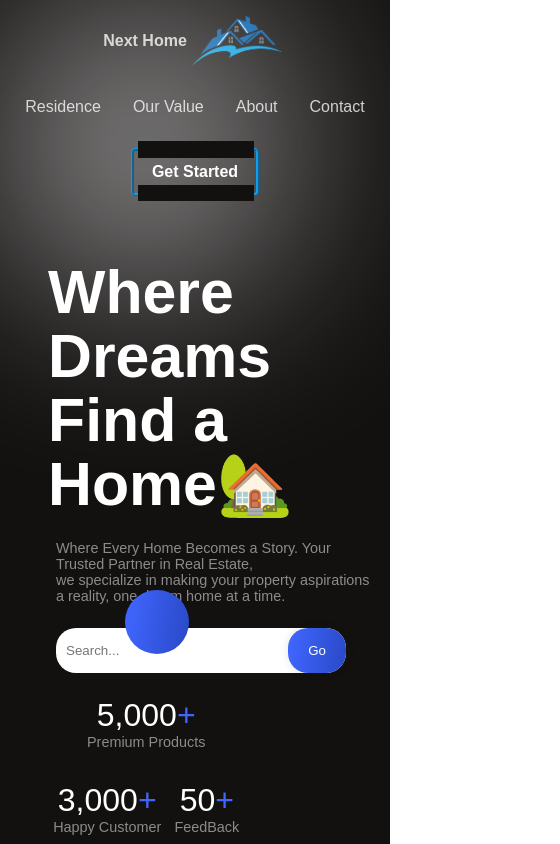
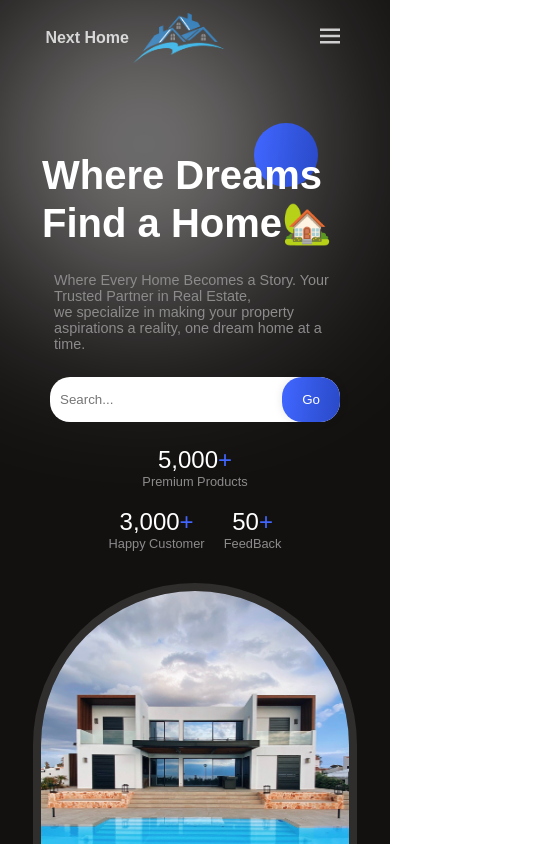
Before and after one commit to HaMza0718/RealEstate-WebApp, a React (Vite) app: page / in a window 390 px wide. Shown: the top 844 px of the page, 560 px wide, since content can reach past the window. Built offline with nearby package versions, Linux system fonts and the light colour scheme.

Commit message:
Responsive-V

```diff
--- a/src/App.jsx
+++ b/src/App.jsx
@@ -19,7 +19,7 @@ const App = () => {
           <Hero />
         </div>
       </div>
-      <Logo />
+       <Logo />
       <Slider />
       <Value />
       <Contact />
--- a/src/components/Header.jsx
+++ b/src/components/Header.jsx
@@ -1,6 +1,15 @@
-import React from "react";
+import React, { useState } from "react";
 import "./Style.css";
+import { BiMenu } from "react-icons/bi";
+import OutsideClickHandler from "react-outside-click-handler";
+
 const Header = () => {
+  const [openMenu, setOpenMenu] = useState(false);
+  const menuStyle = (openMenu) => {
+    if (document.documentElement.clientWidth <= 780) {
+      return { right: !openMenu && "-100%" };
+    }
+  };
   return (
     <div>
       <section className="h-wrapper">
@@ -9,12 +18,24 @@ const Header = () => {
             <a className="logo-head">Next Home</a>
             <img src="./pngegg.png" alt="logo" width={100} />
           </div>
-          <div className="flexCenter h-menu">
-            <a href="">Residence</a>
-            <a href="">Our Value</a>
-            <a href="">About</a>
-            <a href="">Contact</a>
-            <button className="button">Get Started</button>
+          <OutsideClickHandler
+            onOutsideClick={() => {
+              setOpenMenu(false);
+            }}
+          >
+            <div className="flexCenter h-menu" style={menuStyle(openMenu)}>
+              <a href="">Residence</a>
+              <a href="">Our Value</a>
+              <a href="">About</a>
+              <a href="">Contact</a>
+              <button className="button">Get Started</button>
+            </div>
+          </OutsideClickHandler>
+          <div
+            className="menu-icon"
+            onClick={() => setOpenMenu((prev) => !prev)}
+          >
+            <BiMenu size={30} />
           </div>
         </div>
       </section>
--- a/src/components/Style.css
+++ b/src/components/Style.css
@@ -9,8 +9,8 @@
 
 .h-container {
   justify-content: space-around;
-  padding-top: 1rem;
-  padding-bottom: 1rem;
+  padding-top: 0.8rem;
+  padding-bottom: 0.5rem;
   color: var(--secondary);
 }
 
@@ -37,13 +37,13 @@
 
 /*---------- HERO -------------*/
 .hero-wrapper {
+  position: relative;
   color: white;
-  position: relative;
   padding-bottom: 2rem;
 }
 
 .hero-container {
-  justify-content: space-between;
+  justify-content: space-around;
   align-items: flex-end;
 }
 
@@ -77,8 +77,8 @@
   background: var(--blue-gradient);
   position: absolute;
   border-radius: 999px;
-  left: 32%;
-  bottom: 63%;
+  left: 37%;
+  bottom: 60%;
   z-index: 1;
 }
 
@@ -380,3 +380,177 @@
   font-weight: 500;
   cursor: pointer;
 }
+
+/*---------------------------------------- MEDIA-QUERIES -----------------------------------------*/
+/*---------- FOR-1024 -------------*/
+@media (max-width: 1024px){
+  .value-container{
+    flex-direction: column;
+  }
+  .con-container{
+    flex-direction: column;
+  }
+  .con-right{
+    justify-content: center;
+  }
+  .contact-modes{
+    width: 100%;
+  }
+  .row{
+    flex-direction: column;
+    width: 100%;
+  }
+  .mode{
+    width: 100%;
+  }
+}
+/*---------- FOR-768 -------------*/
+.menu-icon {
+  display: none;
+}
+
+@media (max-width: 768px) {
+  .menu-icon {
+    display: block;
+  }
+
+  .h-menu {
+    z-index: 99;
+    color: var(--black);
+    position: absolute;
+    top: 4.1rem;
+    right: 3.3rem;
+    background: white;
+    flex-direction: column;
+    font-weight: 600;
+    gap: 2rem;
+    padding: 3rem;
+    border-radius: 10px;
+    align-items: flex-start;
+    box-shadow: 0px 4px 4px rgba(0, 0, 0, 0.25);
+    transition: all 300ms ease-in;
+  }
+
+  .circle {
+    left: 60%;
+    bottom: 85%;
+  }
+
+  .button {
+    width: 7em;
+    height: 2.5em;
+    border: 3px ridge #149CEA;
+    color: #149CEA;
+    border-radius: 0.3em;
+    font-size: 17px;
+    font-weight: 700;
+  }
+
+  .button::after {
+    background-color: var(--white);
+  }
+
+  .button::before {
+    background-color: var(--white);
+  }
+
+  .button:hover {
+    box-shadow: inset 0px 0px 25px #149CEA;
+    cursor: pointer;
+  }
+
+  .hero-title>h1 {
+    font-size: 3rem;
+    line-height: 3rem;
+  }
+
+  .hero-description {
+    margin: auto;
+  }
+
+  .search-bar {
+    margin: auto;
+  }
+
+  .stats {
+    margin: auto;
+    justify-content: center;
+    gap: 1.2rem;
+  }
+
+  .s-head{
+    align-items: center;
+  }
+  .accordionItemButton .primaryText{
+    font-size: 1rem;
+  }
+  .f-container{
+    justify-content: center;
+  }
+  .f-container>div{
+    align-items: center!important;
+    text-align: center;
+  }
+}
+
+/*---------- FOR-640 -------------*/
+@media (max-width: 640px) {
+  .hero-container {
+    justify-content: center;
+    margin-top: 2rem;
+  }
+
+  .hero-title>h1 {
+    font-size: 2.5rem;
+    line-height: 3rem;
+  }
+
+  .image-container {
+    width: 95%;
+    height: 25rem;
+  }
+
+  .stats {
+    margin: auto;
+    justify-content: center;
+    gap: 1.2rem;
+  }
+
+  .stat>:nth-child(1) {
+    font-size: 1.5rem;
+  }
+
+  .stat>:nth-child(2) {
+    font-size: 0.8rem;
+  }
+
+  .hero-right {
+    width: 100%;
+  }
+
+  .circle {
+    left: 45%;
+    bottom: 91%;
+  }
+
+  .hero-description {
+    margin: 0px 4px;
+    padding: 1px 2rem;
+    font-size: 0.4rem;
+  }
+
+  .search-bar {
+    margin: auto;
+  }
+}
+
+/*---------- FOR-480 -------------*/
+@media (max-width: 480px) {
+  .circle {
+    left: 65%;
+    bottom: 91%;
+  }
+  .accordionItemButton .primaryText{
+    font-size: 0.8rem;
+  }
+}
--- a/src/components/Value.jsx
+++ b/src/components/Value.jsx
@@ -23,7 +23,7 @@ const Value = () => {
         <div className="flexColStart v-right">
           <span className="primaryText">Our Value</span>
           <span className="blueText">Value we give to you</span>
-          <span>
+          <span className="secondaryText">
             Lorem ipsum dolor sit, amet consectetur adipisicing elit. Doloribus
             a quam quia saepe, <br /> neque fuga unde distinctio beatae quasi
             libero quidem nesciunt ullam laudantium!
--- a/src/index.css
+++ b/src/index.css
@@ -136,15 +136,17 @@ button:hover::after {
   cursor: pointer;
 }
 
-.App{
+.App {
   position: relative;
   overflow-x: clip;
 }
-.App:nth-child(1){
+
+.App:nth-child(1) {
   background: var(--black);
   position: relative;
 }
-.white-gradient{
+
+.white-gradient {
   position: absolute;
   width: 18rem;
   height: 18rem;
@@ -179,7 +181,7 @@ button:hover::after {
     font-size: 1.5rem;
   }
 
-  .orangeText {
+  .blueText {
     font-size: 1.2rem;
   }
 }
```
